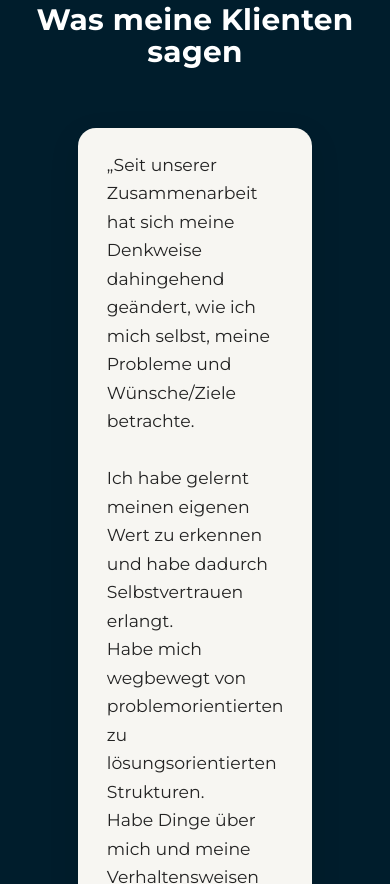
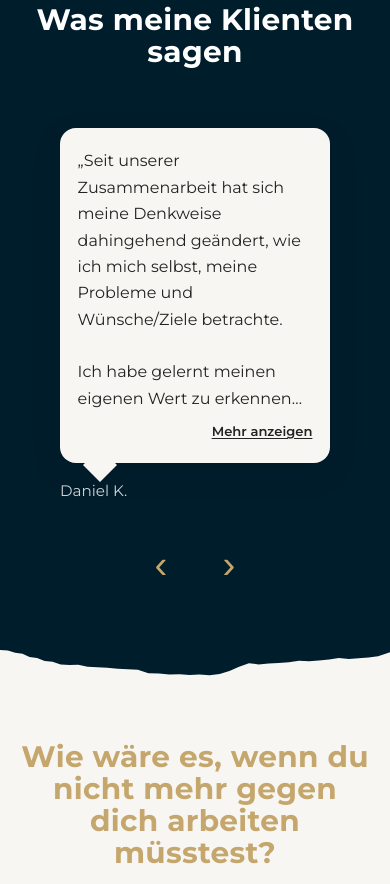
Before and after one commit to sm2502/coach_website, a plain HTML site: page index.html in a window 390 px wide. Shown: the part 3880-4764 px from the top of the page. Drawn offline with Linux system fonts and the light colour scheme.

Commit message:
testimonials css

```diff
--- a/css/styles.css
+++ b/css/styles.css
@@ -618,7 +618,53 @@ body {
 
 @media (max-width: 700px) {
   .tq-slider {
-    padding: 0 18px 70px;
+    padding: 0 0 70px;
+  }
+
+  .tq-bubble {
+    max-width: none;
+    padding: 1.25rem 1.1rem;
+    border-radius: 16px;
+    font-size: 1rem;
+  }
+
+  .tq-text {
+    display: block;
+  }
+
+  .tq-bubble.is-collapsed .tq-text {
+    display: -webkit-box;
+    -webkit-box-orient: vertical;
+    -webkit-line-clamp: 10;
+    overflow: hidden;
+  }
+
+  .tq-more {
+    display: block;
+    width: fit-content;
+    margin: 0.55rem 0 0 auto;
+    padding: 0;
+    border: none;
+    background: transparent;
+    color: var(--text);
+    font: inherit;
+    font-size: 0.82rem;
+    font-weight: 600;
+    text-decoration: underline;
+    text-underline-offset: 2px;
+    cursor: pointer;
+  }
+
+  .tq-more[hidden] {
+    display: none;
+  }
+
+  .tq-more:hover {
+    color: var(--gold);
+  }
+
+  .tq-cite {
+    max-width: none;
   }
 
   .tq-arrow {
--- a/js/script.js
+++ b/js/script.js
@@ -8,13 +8,103 @@ console.log("Website geladen!");
   let i = 0;
 
   function show(idx) {
-    items.forEach((el, j) => el.classList.toggle('active', j === idx));
+    items.forEach((el, j) => {
+      el.classList.toggle('active', j === idx);
+
+      const bubble = el.querySelector('.tq-bubble');
+      const more = el.querySelector('.tq-more');
+      if (bubble && more) {
+        bubble.classList.add('is-collapsed');
+        more.textContent = 'Mehr anzeigen';
+        more.setAttribute('aria-expanded', 'false');
+      }
+    });
   }
   prev.addEventListener('click', () => { i = (i - 1 + items.length) % items.length; show(i); });
   next.addEventListener('click', () => { i = (i + 1) % items.length; show(i); });
 
   // Auto-Rotation:
   setInterval(() => next.click(), 8500);
+})();
+
+/* Testimonial-Texte am Handy kürzen */
+(() => {
+  const mobile = window.matchMedia('(max-width: 700px)');
+  const bubbles = document.querySelectorAll('.tq-bubble');
+
+  function getExpandedHeight(item, text) {
+    const originalDisplay = item.style.display;
+    const originalPosition = item.style.position;
+    const originalVisibility = item.style.visibility;
+    const originalPointerEvents = item.style.pointerEvents;
+
+    item.style.display = 'block';
+    item.style.position = 'absolute';
+    item.style.visibility = 'hidden';
+    item.style.pointerEvents = 'none';
+
+    const height = text.scrollHeight;
+
+    item.style.display = originalDisplay;
+    item.style.position = originalPosition;
+    item.style.visibility = originalVisibility;
+    item.style.pointerEvents = originalPointerEvents;
+
+    return height;
+  }
+
+  function setup() {
+    bubbles.forEach((bubble) => {
+      const item = bubble.closest('.tq-item');
+      if (!item) return;
+
+      let text = bubble.querySelector('.tq-text');
+      if (!text) {
+        text = document.createElement('span');
+        text.className = 'tq-text';
+
+        while (bubble.firstChild) {
+          text.appendChild(bubble.firstChild);
+        }
+
+        bubble.appendChild(text);
+      }
+
+      let more = item.querySelector('.tq-more');
+      if (!more) {
+        more = document.createElement('button');
+        more.type = 'button';
+        more.className = 'tq-more';
+        more.textContent = 'Mehr anzeigen';
+        more.setAttribute('aria-expanded', 'false');
+        bubble.appendChild(more);
+
+        more.addEventListener('click', () => {
+          const collapsed = bubble.classList.toggle('is-collapsed');
+          more.textContent = collapsed ? 'Mehr anzeigen' : 'Weniger anzeigen';
+          more.setAttribute('aria-expanded', String(!collapsed));
+        });
+      }
+
+      bubble.classList.remove('is-collapsed');
+      more.hidden = true;
+
+      if (!mobile.matches) return;
+
+      const lineHeight = parseFloat(getComputedStyle(text).lineHeight);
+      const maxTextHeight = lineHeight * 10;
+
+      if (getExpandedHeight(item, text) > maxTextHeight + 2) {
+        bubble.classList.add('is-collapsed');
+        more.hidden = false;
+        more.textContent = 'Mehr anzeigen';
+        more.setAttribute('aria-expanded', 'false');
+      }
+    });
+  }
+
+  setup();
+  window.addEventListener('resize', setup);
 })();
 
 /* Handy wischen Slider */
```
